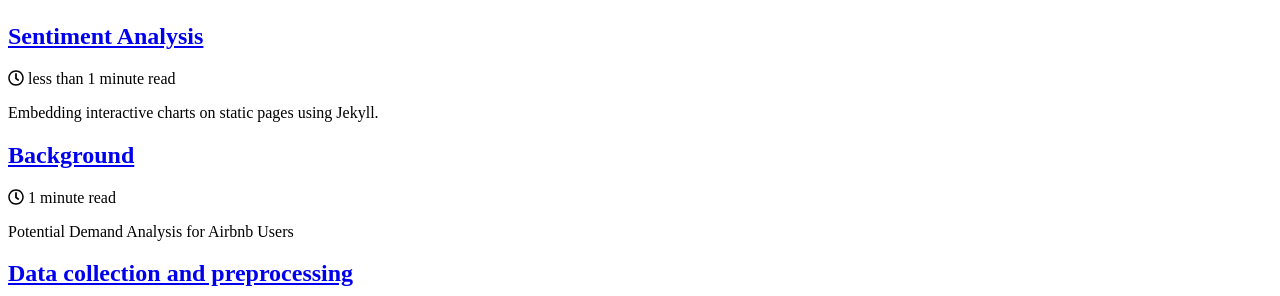
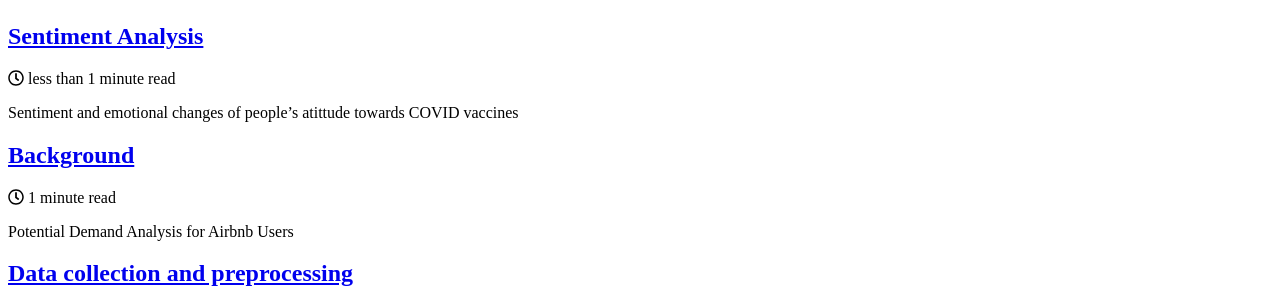
Before and after one commit to Anran0716/550final-proj, a Jekyll site: the page built from index.html, in a window 1280 px wide. Shown: the part 388-684 px from the top of the page. Built offline with Jekyll 4.4.1, drawn with Linux system fonts in a browser that asks for light colours; cached includes are drawn as plain includes; nearby versions of some CDN libraries; the list of posts is cut into pages by our own code.

Commit message:
Update 2021-12-15-Sentiment Analysis.md

```diff
--- a/_posts/2021-12-15-Sentiment Analysis.md
+++ b/_posts/2021-12-15-Sentiment Analysis.md
@@ -3,7 +3,7 @@ title: "Sentiment Analysis"
 date: 2021-12-18
 published: true
 tags: [dataviz, altair, hvplot, holoviews]
-excerpt: "Embedding interactive charts on static pages using Jekyll."
+excerpt: "Sentiment and emotional changes of people's atittude towards COVID vaccines"
 hv-loader:
   hv-chart-1: ["charts/senti_month_line.html"]
   hv-chart-2: ["charts/by_senti_bar.html"]
```
